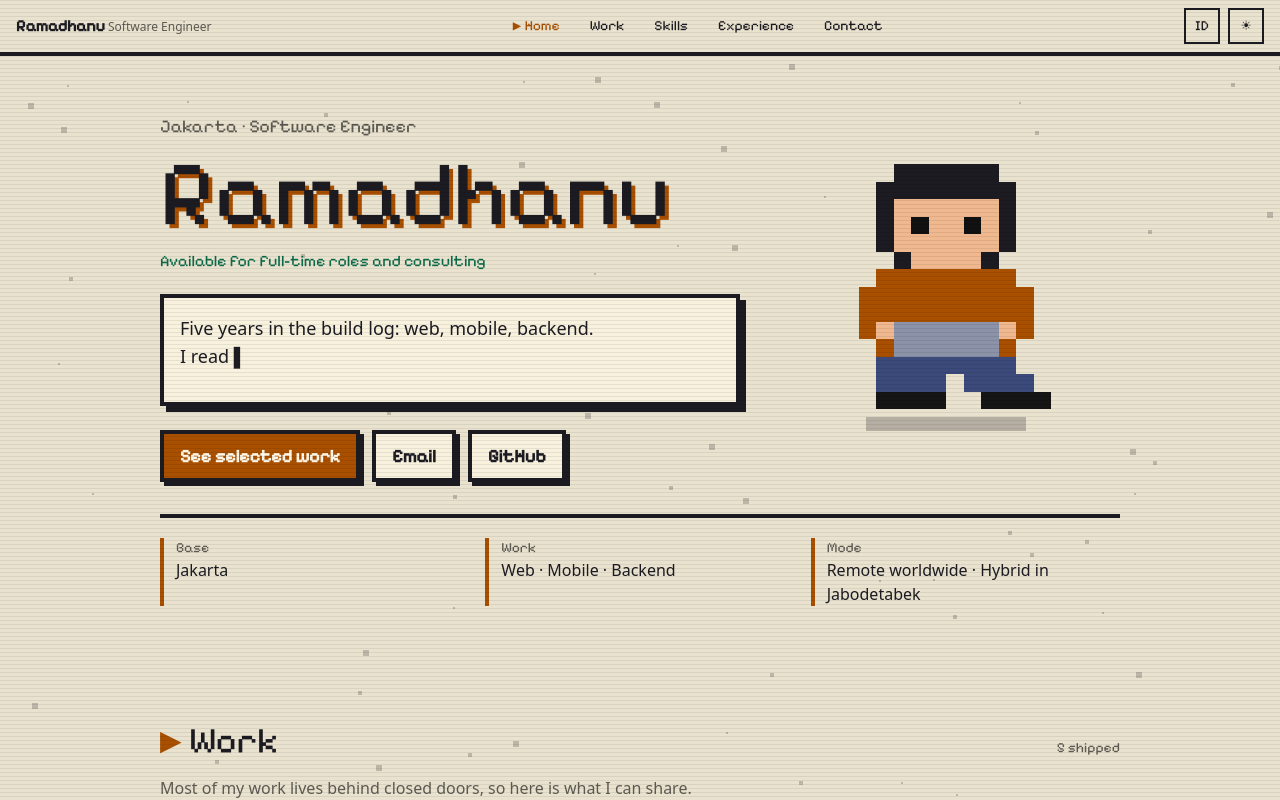
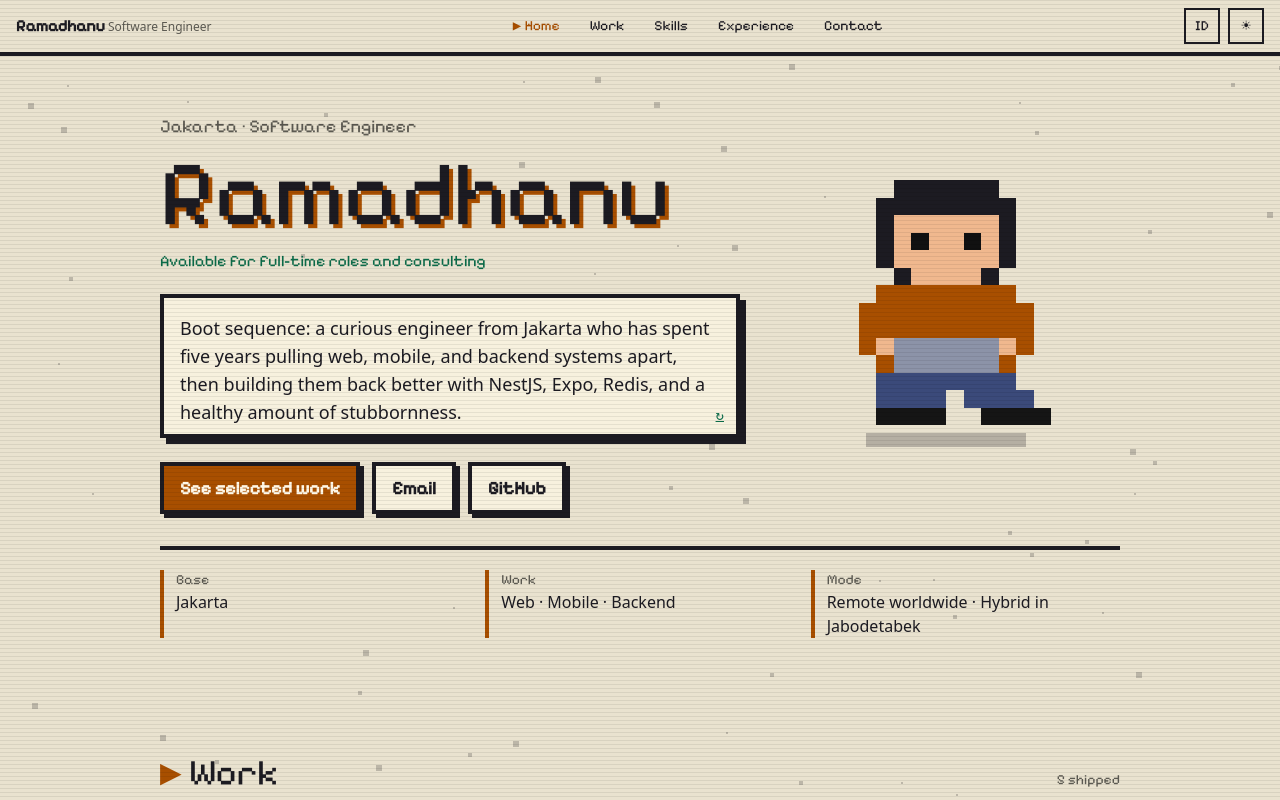
Before and after one commit to RZID/RZID, a React (Vite) app: page / in a window 1280 px wide. Shown: the top 800 px of the page. Built offline with nearby package versions, Linux system fonts and the light colour scheme.

Commit message:
refactor: type one fixed-height hero sentence

```diff
--- a/src/content/site.ts
+++ b/src/content/site.ts
@@ -11,64 +11,10 @@ export const nav: readonly NavItem[] = [
 
 export const hero: Hero = {
   name: profile.name,
-  dialogue: [
-    {
-      id: 'Boot sequence: engineer penasaran, build Jakarta.',
-      en: 'Boot sequence: curious engineer, Jakarta build.',
-    },
-    {
-      id: 'Lima tahun di build log: web, mobile, backend.',
-      en: 'Five years in the build log: web, mobile, backend.',
-    },
-    {
-      id: 'Saya baca sistem kayak save file — lalu tulis ulang yang lebih rapi.',
-      en: 'I read systems like save files, then write better ones.',
-    },
-    {
-      id: 'Remote jadi default, hybrid di sekitar Jabodetabek.',
-      en: 'Remote by default, hybrid around Jabodetabek.',
-    },
-    {
-      id: 'Inventory hari ini: NestJS, Redis, RabbitMQ, Expo.',
-      en: 'Today’s inventory: NestJS, Redis, RabbitMQ, Expo.',
-    },
-    {
-      id: 'Satu codebase Expo, dua app store.',
-      en: 'One Expo codebase, two app stores.',
-    },
-    {
-      id: 'Bos pembayaran yang sudah dikalahkan: HitPay, Stripe, Airwallex.',
-      en: 'Payment bosses cleared: HitPay, Stripe, Airwallex.',
-    },
-    {
-      id: 'Side quest: jaga server sekolah tetap hidup.',
-      en: 'Side quest: keeping the school servers alive.',
-    },
-    {
-      id: 'Monolith masih melayani pengguna, saya pindah ke microservices.',
-      en: 'A monolith kept serving users while I moved it to microservices.',
-    },
-    {
-      id: 'Lagi grinding: Kubernetes, Kafka, Cloudflare edge.',
-      en: 'Currently grinding: Kubernetes, Kafka, Cloudflare edge.',
-    },
-    {
-      id: 'Saya tinggalkan runbook, tim lanjut tanpa saya.',
-      en: 'I leave runbooks so the team keeps shipping without me.',
-    },
-    {
-      id: 'Co-op request dibuka: full-time atau konsultasi.',
-      en: 'Co-op requests open: full-time or consulting.',
-    },
-    {
-      id: 'Mode mentor aktif di SMK Negeri 12 Jakarta.',
-      en: 'Mentor mode active at SMK Negeri 12 Jakarta.',
-    },
-    {
-      id: 'Debug dulu, rilis kemudian.',
-      en: 'Debug first, ship second.',
-    },
-  ],
+  sentence: {
+    id: 'Boot sequence: engineer penasaran asal Jakarta, lima tahun bongkar sistem web, mobile, dan backend lalu bangun ulang dengan NestJS, Expo, Redis, dan sedikit kebandelan.',
+    en: 'Boot sequence: a curious engineer from Jakarta who has spent five years pulling web, mobile, and backend systems apart, then building them back better with NestJS, Expo, Redis, and a healthy amount of stubbornness.',
+  },
   stats: [
     {
       label: { id: 'Basis', en: 'Base' },
--- a/src/features/hero/hero-section.tsx
+++ b/src/features/hero/hero-section.tsx
@@ -1,4 +1,3 @@
-import { useMemo } from 'react'
 import { Section } from '@/components/layout/section'
 import { Box } from '@/components/ui/box'
 import { ButtonLink } from '@/components/ui/button-link'
@@ -10,17 +9,17 @@ import { useTypewriter } from '@/hooks/use-typewriter'
 import { useLocale, useT } from '@/lib/locale'
 
 type ChatDialogueProps = {
-  lines: readonly string[]
+  sentence: string
   instant: boolean
 }
 
-const ChatDialogue = ({ lines, instant }: ChatDialogueProps) => {
+const ChatDialogue = ({ sentence, instant }: ChatDialogueProps) => {
   const t = useT()
-  const { text, done, finish, replay } = useTypewriter(lines, instant)
+  const { text, done, finish, replay } = useTypewriter(sentence, instant)
 
   return (
-    <Box className="relative min-h-28 px-4 py-4 text-lg whitespace-pre-line">
-      <p aria-hidden="true">
+    <Box className="relative h-64 overflow-hidden px-4 py-4 text-base sm:h-44 sm:text-lg lg:h-36">
+      <p aria-hidden="true" className="m-0">
         {text}
         {done ? null : <span className="animate-blink">▌</span>}
       </p>
@@ -47,7 +46,6 @@ const ChatDialogue = ({ lines, instant }: ChatDialogueProps) => {
 export const HeroSection = () => {
   const locale = useLocale()
   const t = useT()
-  const lines = useMemo(() => hero.dialogue.map((line) => line[locale]), [locale])
   const instant = window.matchMedia('(prefers-reduced-motion: reduce)').matches
 
   return (
@@ -62,7 +60,7 @@ export const HeroSection = () => {
         <h1 className="my-2 font-pixel text-hero leading-none text-shadow-hard">{hero.name}</h1>
         <p className="mt-2 mb-5 font-pixel text-mint">{t(sections.contact.availability)}</p>
 
-        <ChatDialogue key={locale} lines={lines} instant={instant} />
+        <ChatDialogue key={locale} sentence={t(hero.sentence)} instant={instant} />
         <p className="sr-only">{t(profile.summary)}</p>
 
         <div className="mt-6 flex flex-wrap gap-3">
--- a/src/hooks/use-typewriter.ts
+++ b/src/hooks/use-typewriter.ts
@@ -1,51 +1,19 @@
-import { useCallback, useEffect, useMemo, useRef, useState } from 'react'
+import { useCallback, useEffect, useRef, useState } from 'react'
 
-const pickLines = (pool: readonly string[], seed: number, size: number) => {
-  if (pool.length === 0) {
-    return []
-  }
-
-  const indices = pool.map((_, index) => index)
-  let state = (seed + 1) * 1103515245 + 12345
-
-  const next = () => {
-    state = (state * 1664525 + 1013904223) >>> 0
-    return state / 4294967296
-  }
-
-  for (let index = indices.length - 1; index > 0; index -= 1) {
-    const other = Math.floor(next() * (index + 1))
-    const left = indices[index]
-    const right = indices[other]
-
-    if (left !== undefined && right !== undefined) {
-      indices[index] = right
-      indices[other] = left
-    }
-  }
-
-  return indices.slice(0, Math.min(size, pool.length)).map((index) => pool[index] ?? '')
-}
-
-export const useTypewriter = (lines: readonly string[], instant: boolean) => {
+export const useTypewriter = (sentence: string, instant: boolean) => {
+  const [text, setText] = useState(() => (instant ? sentence : ''))
+  const [done, setDone] = useState(instant)
   const [run, setRun] = useState(0)
-  const [cycle, setCycle] = useState(0)
-
-  const ordered = useMemo(() => pickLines(lines, cycle, 3), [lines, cycle])
-
-  const [text, setText] = useState(() => (instant ? ordered.join('\n') : ''))
-  const [done, setDone] = useState(instant)
   const stopped = useRef(instant)
 
   useEffect(() => {
-    if (instant || ordered.length === 0) {
+    if (instant || sentence === '') {
       return
     }
 
     stopped.current = false
 
-    let line = 0
-    let character = 0
+    let index = 0
     let built = ''
     let timer = 0
 
@@ -54,58 +22,33 @@ export const useTypewriter = (lines: readonly string[], instant: boolean) => {
         return
       }
 
-      const current = ordered[line]
-
-      if (current === undefined) {
+      if (index >= sentence.length) {
         setDone(true)
         return
       }
 
-      if (character < current.length) {
-        built += current.charAt(character)
-        character += 1
-        setText(built)
-        timer = window.setTimeout(tick, 12)
-        return
-      }
-
-      built += '\n'
+      built += sentence.charAt(index)
+      index += 1
       setText(built)
-      line += 1
-      character = 0
-      timer = window.setTimeout(tick, 220)
+      timer = window.setTimeout(tick, 12)
     }
 
     timer = window.setTimeout(tick, 150)
 
     return () => window.clearTimeout(timer)
-  }, [instant, ordered, run])
-
-  useEffect(() => {
-    if (!done || instant || ordered.length === 0) {
-      return
-    }
-
-    const timer = window.setTimeout(() => {
-      setText('')
-      setDone(false)
-      setCycle((current) => current + 1)
-    }, 2600)
-
-    return () => window.clearTimeout(timer)
-  }, [done, instant, ordered.length])
+  }, [instant, sentence, run])
 
   const finish = useCallback(() => {
     stopped.current = true
-    setText(ordered.join('\n'))
+    setText(sentence)
     setDone(true)
-  }, [ordered])
+  }, [sentence])
 
   const replay = useCallback(() => {
     stopped.current = false
     setText('')
     setDone(false)
-    setRun((current) => current + 1)
+    setRun((value) => value + 1)
   }, [])
 
   return { text, done, finish, replay }
--- a/src/types/content.ts
+++ b/src/types/content.ts
@@ -54,7 +54,7 @@ export type HeroStat = {
 
 export type Hero = {
   name: string
-  dialogue: readonly Localized[]
+  sentence: Localized
   stats: readonly HeroStat[]
   primaryCta: Link
   secondaryCta: Link
```
Also changed, not shown: 3 other files (tests, documents, lock files or other folders).
